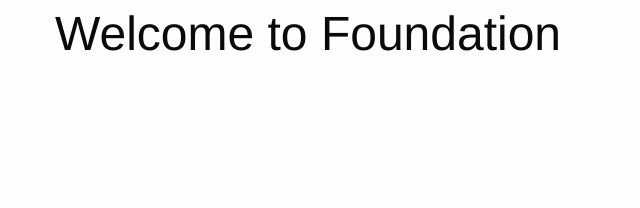
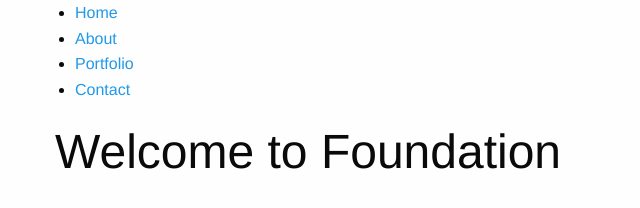
Before and after one commit to gitalry/Band, a plain HTML site: page index.html in a window 1280 px wide. Shown: the whole page, without its empty margins (0-640 px from the left). Drawn offline with Linux system fonts and the light colour scheme.

Commit message:
nav baradded

```diff
--- a/index.html
+++ b/index.html
@@ -8,7 +8,20 @@
     <link rel="stylesheet" href="css/foundation.css">
     <link rel="stylesheet" href="css/app.css">
   </head>
-  <body>
+
+<body>
+    <div class="row">
+        <div class="small-12 columns navigation">
+            <ul>
+                <li><a href="index.html">Home</a></li>
+                <li><a href="about.html">About</a></li>
+                <li><a href="portfolio.html">Portfolio</a></li>
+                <li><a href="contact.html">Contact</a></li>
+            </ul>
+        </div>
+    </div>
+
+
     <div class="row">
       <div class="large-12 columns">
         <h1>Welcome to Foundation</h1>
```
